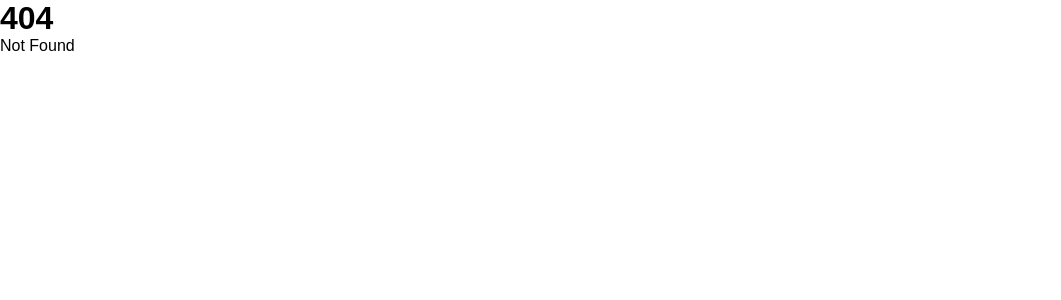
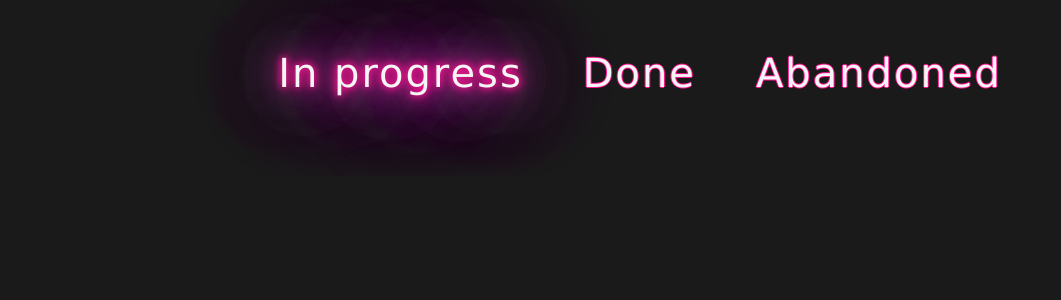
Before and after one commit to TheLocagus/svelte-comboapp, a SvelteKit app: page /TodoApp/1 in a window 1280 px wide. Before the commit this address had no page. Shown: the top 300 px of the page, without its empty margins (0-1061 px from the left). Built offline with nearby package versions, Linux system fonts and the light colour scheme.

Commit message:
Used slug to avoid creating 3 useless components

```diff
--- a/src/routes/TodoApp/+layout.svelte
+++ b/src/routes/TodoApp/+layout.svelte
@@ -1,26 +1,17 @@
 <script lang="ts">
-  import type { LayoutLoad } from './$types';
   import Button from "./components/Button.svelte";
-  import {TodoTypeEnum} from "./types/todo.js";
   import {mode} from "./store.js";
+  import type {LayoutData} from "./$types";
 
-    export const load: LayoutLoad = () => {
-      return {
-        sections: [
-          {slug: 'todo', title: 'Todo'},
-          {slug: 'done', title: 'Done'},
-          {slug: 'abandoned', title: 'Abandoned'},
-        ]
-      }
-    }
+  export let data: LayoutData;
+
 </script>
 <div class="app-container">
     <div class="todo-views-container">
-        <Button className="todo-views-button" text="In progress" url="/todoapp/todo"
-                toGlow="{$mode === TodoTypeEnum.inProgress}"/>
-        <Button className="todo-views-button" text="Done" url="/todoapp/done" toGlow="{$mode === TodoTypeEnum.done}"/>
-        <Button className="todo-views-button" text="Abandoned" url="/todoapp/abandoned"
-                toGlow="{$mode === TodoTypeEnum.abandoned}"/>
+        {#each data.sections as section (section)}
+        <Button className="todo-views-button" text="{section.title}" url={`/todoapp/${section.slug}`}
+                toGlow="{$mode === section.todoType}"/>
+            {/each}
     </div>
     <slot></slot>
 </div>
@@ -39,5 +30,6 @@
         display: flex;
         justify-content: center;
         width: 100%;
+        margin-bottom: 30px;
     }
 </style>
--- /dev/null
+++ b/src/routes/TodoApp/+layout.ts
@@ -0,0 +1,12 @@
+import type {LayoutLoad} from "./$types";
+import {TodoTypeEnum} from "./types/todo";
+
+export const load: LayoutLoad = () => {
+  return {
+    sections: [
+      { slug: 'todo', title: 'In progress', todoType: TodoTypeEnum.inProgress },
+      { slug: 'done', title: 'Done', todoType: TodoTypeEnum.done },
+      { slug: 'abandoned', title: 'Abandoned', todoType: TodoTypeEnum.abandoned },
+    ]
+  };
+}
--- /dev/null
+++ b/src/routes/TodoApp/[slug]/+page.svelte
@@ -0,0 +1,8 @@
+<script lang="ts">
+    import TodoApp from "../components/TodoApp.svelte";
+    import type {PageData} from "./$types";
+
+    export let data: PageData;
+</script>
+
+<TodoApp mode="{data.glow}"/>
--- /dev/null
+++ b/src/routes/TodoApp/[slug]/+page.ts
@@ -0,0 +1,25 @@
+import type {PageLoad} from './$types';
+import {TodoTypeEnum} from "../types/todo";
+import {mode} from "../store";
+
+export const load: PageLoad = ({ params }) => {
+
+  switch(params.slug){
+    case 'todo':
+      mode.set(TodoTypeEnum.inProgress)
+      return {
+        glow: TodoTypeEnum.inProgress,
+      };
+    case 'done':
+      mode.set(TodoTypeEnum.done)
+      return {
+        glow: TodoTypeEnum.done,
+      };
+    case 'abandoned':
+      mode.set(TodoTypeEnum.abandoned)
+      return {
+        glow: TodoTypeEnum.abandoned,
+      };
+  }
+
+}
--- a/src/routes/TodoApp/components/TodoCheck.svelte
+++ b/src/routes/TodoApp/components/TodoCheck.svelte
@@ -1,9 +1,8 @@
 <script lang="ts">
 
-  import Button from "./Button.svelte";
-  import Todo from "../todo/components/Todo.svelte";
+  import Todo from "../[slug]/components/Todo.svelte";
   import {todos} from "../store.js";
-  import {ModalTypeEnum, TodoTypeEnum} from "../types/todo.js";
+  import {TodoTypeEnum} from "../types/todo.js";
   import IconContainer from "./IconContainer.svelte";
   import PlusIcon from "./PlusIcon.svelte";
   import { quintOut} from "svelte/easing";
```
Also changed, not shown: src/routes/TodoApp/+page.svelte (deleted, +0 -19 lines), src/routes/TodoApp/components/TodoApp.svelte (+1 -6 lines), src/routes/TodoApp/[slug]/components/BottomArrowIcon.svelte (renamed from src/routes/TodoApp/todo/components/BottomArrowIcon.svelte), src/routes/TodoApp/[slug]/components/EndDateContainer.svelte (renamed from src/routes/TodoApp/todo/components/EndDateContainer.svelte), src/routes/TodoApp/[slug]/components/StartDateContainer.svelte (renamed from src/routes/TodoApp/todo/components/StartDateContainer.svelte), src/routes/TodoApp/[slug]/components/Todo.svelte (renamed from src/routes/TodoApp/todo/components/Todo.svelte).
